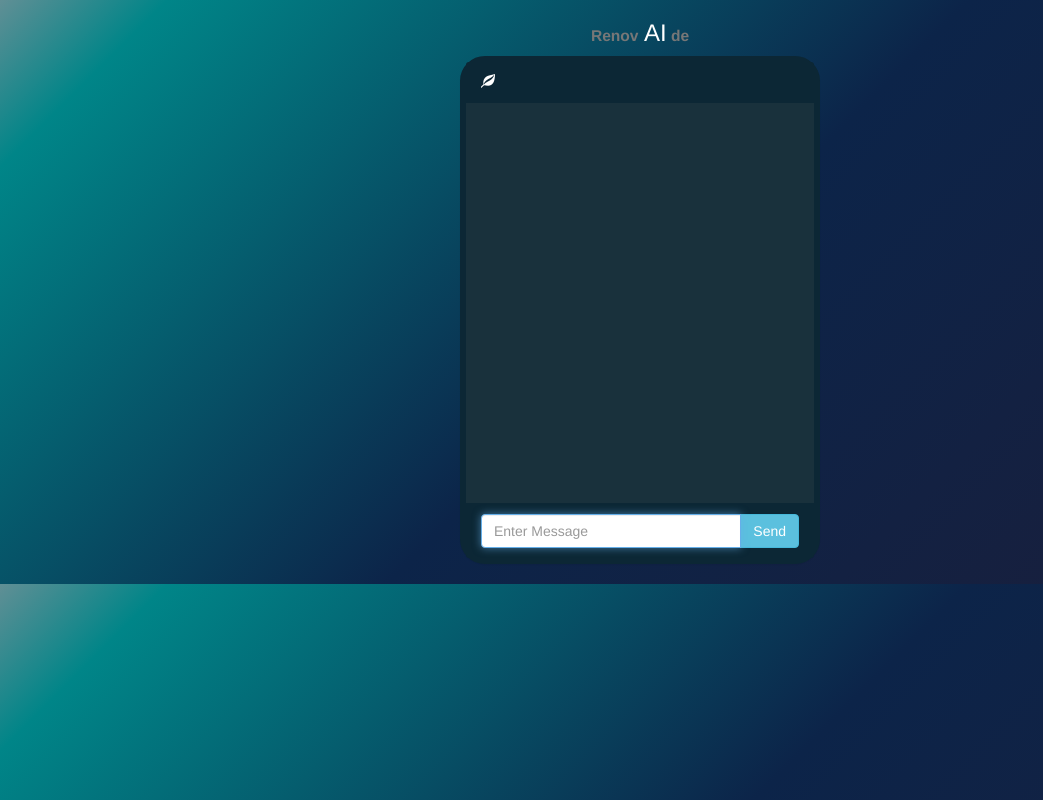
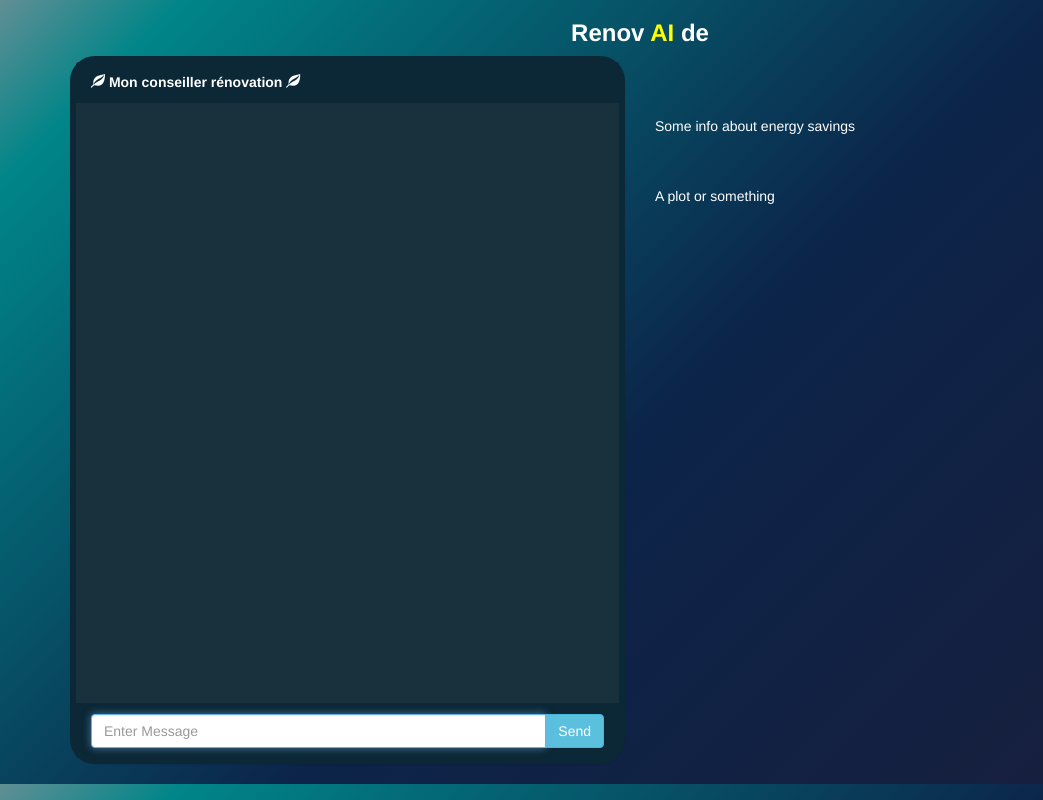
Before and after one commit to mejriray/Datathon, a Flask app: page /renovaide_chat in a window 1280 px wide. Shown: the whole page, without its empty margins (0-1043 px from the left). Run offline with Flask 3, Linux system fonts and the light colour scheme; parts of the project's set-up code (start-up, migrations or seed data) failed here and were passed over; some libraries are stand-ins or nearby versions.

Commit message:
amelioration ui chat et gestion reponse utilisateur

```diff
--- a/app.py
+++ b/app.py
@@ -1,13 +1,13 @@
 from flask import Flask, render_template, session, redirect, url_for, jsonify
 from flask_socketio import SocketIO, emit
 import threading
-from fct import fcts
+# from fct import fcts
 
 app = Flask(__name__)
 app.config['SECRET_KEY'] = 'your_secret_key' # For session management
 socketio = SocketIO(app)
 
-QUERY_ENGINE = fcts.init_server() # Init server bot backend
+# QUERY_ENGINE = fcts.init_server() # Init server bot backend
 
 # In-memory task completion flag and message - in production, use a database or cache
 task_status = {}
@@ -21,7 +21,30 @@ def query_reno_bot(session_key):
             + " dans le département 76. Elaborer une réponse avec les options d'aides financières disponibles."
         )
 
-        generated_response_string = fcts.get_bot_response(QUERY_ENGINE, request)
+        # generated_response_string = fcts.get_bot_response(QUERY_ENGINE, request)
+        generated_response_string = """ Pour identifier les économies d'énergie et passer de la classe DPE D à C pour votre appartement de 50 mètres carrés dans le département 76, vous pouvez envisager les mesures suivantes :
+
+1. Isolation : Assurez-vous que votre appartement est bien isolé, en particulier les murs, les fenêtres et le toit. Cela permettra de réduire les pertes de chaleur et de diminuer votre consommation d'énergie.
+
+2. Chauffage : Optez pour un système de chauffage plus efficace et économe en énergie, tel qu'une chaudière à granulés. Ce type de chauffage peut vous permettre de réaliser des économies significatives sur votre facture énergétique.
+
+3. Régulation de la température : Installez un thermostat programmable pour contrôler la température de votre appartement de manière plus précise et éviter les gaspillages d'énergie.
+
+4. Éclairage : Remplacez les ampoules traditionnelles par des ampoules LED, qui consomment moins d'énergie et ont une durée de vie plus longue.
+
+5. Appareils électroménagers : Choisissez des appareils électroménagers économes en énergie, tels que des réfrigérateurs et des lave-linge de classe énergétique A+++. Cela vous permettra de réduire votre consommation d'électrici réduire votre consommation d'électricité.
+
+En ce qui concerne les aides financières disponibles, vous pouvez envisager les options suivantes :
+
+1. Crédit d'impôt : Vous pourriez être éligible à un crédit d'impôt pour la transition énergétique (CITE) pour certaines dépenses liées à l'amélioration de l'efficacité énergétique de votre logement. logement.
+
+2. Éco-prêt à taux zéro : Vous pouvez également demander un éco-prêt à taux zéro pour financer les travaux de rénovation énergétique de votre appartement.
+
+3. Aides de l'Agence nationale de l'habitat (ANAH) : L'ANAH propose des subventions pour les travaux de rénovation énergétique, en particulier pour les ménages à revenu modeste.
+
+4. Certificats d'économie d'énergie (CEE) : Vous pouvez bénéficier de primes ou de bons d'achat en réalisant des travaux d'économie d'énergie et en obtenant des certificats d'économie d'énergie.                                                                                                                                                                                        bles dans votre département.
+
+Il est recommandé de contacter les autorités locales, les agences de l'énergie ou les professionnels du secteur pour obtenir des informations plus précises sur les aides financières disponibles dans votre département."""
         task_status[session_key] = True
         task_message[session_key] = generated_response_string
 
@@ -65,23 +88,28 @@ def renovaide_chat():
     return render_template('chat.html', initial_message=initial_message)
 
 
-@socketio.on('user_message')
+@socketio.on('user_input')
 def handle_user_message(message):
     # Logic to handle user message goes here...
     print('received message: ' + message)
     # Simulate response from ChatGPT-like bot
+    # TODO: Call bot here to get response
     bot_response = "This is a response from the bot."
     emit('bot_message', bot_response)
 
 
-@socketio.on('my event')
-def handle_my_custom_event(json):
-    print('received json: ' + str(json))
+@socketio.on('user_connection')
+def handle_user_connection(json):
+    print('received user connection json: ' + str(json))
+
 
 if __name__ == '__main__':
+    print("Initialize server")
     # Use the development server if running in debug mode
     if app.debug:
+        print("Debug mode start")
         socketio.run(app)
     else:
         # Use an ASGI server such as eventlet or gevent in production
+        print("Prod mode start")
         socketio.run(app, host='0.0.0.0', port=5000)
--- a/fct/fcts.py
+++ b/fct/fcts.py
@@ -32,8 +32,7 @@ logging.basicConfig(stream=sys.stdout, level=logging.INFO)
 logging.getLogger().addHandler(logging.StreamHandler(stream=sys.stdout))
 
 # Set API KEY
-OPENAI_API_KEY = os.environ["OPEN_API_KEY"]
-# Replace 'your-api-key' with your actual OpenAI API key
+OPENAI_API_KEY = "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"
 openai.api_key = OPENAI_API_KEY
 
 def init_server():
--- a/templates/chat.html
+++ b/templates/chat.html
@@ -11,15 +11,15 @@
     <link href="https://maxcdn.bootstrapcdn.com/font-awesome/4.6.3/css/font-awesome.min.css" rel="stylesheet">
     <style type="text/css">
         .fixed-panel {
-            min-height: 400px;
-            max-height: 1600px;
+            min-height: 600px;
+            max-height: 600px;
             background-color: #19313c;
             color: white;
-            overflow: auto;
+            overflow-y:auto;
         }
 
         .media-list {
-            overflow: auto;
+            overflow-y:auto;
             clear: both;
             display: table;
             overflow-wrap: break-word;
@@ -52,7 +52,29 @@
             background-color: #0c2735;
             border-top: 1px solid #0c2735;
             border-bottom-right-radius: 3px;
-            border-bottom-left-radius: 3px
+            border-bottom-left-radius: 3px;
+        }
+        .messages {
+            margin: 0;
+            padding: 0;
+            list-style: none;
+            display: grid;
+            gap: 1rem;
+        }
+        .chat-message {
+            padding: 10px 15px;
+            background-color: #0c2735b8;
+            border-top: 1px solid #0c2735;
+        }
+        .user-message {
+            padding: 10px 15px;
+            background-color: #2d3c44;
+            border-top: 1px solid #2d3c44;
+        }
+        .bot-message {
+            padding: 10px 15px;
+            background-color: #0c2735b8;
+            border-top: 1px solid #0c2735b8;
         }
 
         body {
@@ -73,13 +95,13 @@
 <body>
     <div class="container background-color: rgb(255,20,255);">
         <div class="row">
-            <h3 class="text-center"><small><strong>Renov</strong></small>
-                <font color="white">AI</font><small><strong> de</strong></small>
+            <h3 class="text-center"><font color="white"><strong>Renov</font>
+                <font color="yellow">AI</font><font color="white"> de</strong></font>
             </h3>
-            <div class="col-md-4 col-md-offset-4">
+            <div class="col-md-6">
                 <div id="chatPanel" class="panel panel-info">
                     <div class="panel-heading">
-                        <strong><span class="glyphicon glyphicon-leaf"></span></strong>
+                        <strong><span class="glyphicon glyphicon-leaf"></span> Mon conseiller rénovation <span class="glyphicon glyphicon-leaf"></span></strong>
                     </div>
                     <div class="panel-body fixed-panel">
                         <ul class="messages" id="messages">
@@ -89,7 +111,7 @@
                         <form method="post" id="chatbot-form">
                             <div class="input-group">
                                 <input type="text" class="form-control" placeholder="Enter Message" name="messageText"
-                                    id="messageText" autofocus />
+                                    id="user_input" autofocus />
                                 <span class="input-group-btn">
                                     <button class="btn btn-info" type="button" id="chatbot-form-btn" onclick="sendMessage()">Send</button>
                                 </span>
@@ -97,6 +119,16 @@
                         </form>
                     </div>
                 </div>
+            </div>
+            <div class="col-md-6">
+                <br><br><br>
+                <p>
+                    <font color="white">Some info about energy savings</font>
+                </p>
+                <br><br>
+                <p>
+                    <font color="white">A plot or something</font>
+                </p>
             </div>
         </div>
     </div>
@@ -106,52 +138,46 @@
 
         socket.on('connect', function () {
             // Emit a message upon connection
-            socket.emit('my event', { data: 'User has connected!' });
+            socket.emit('user_connection', { data: 'User has connected!' });
 
             // Display the initial message if there is one
             var initialMessage = "{{ initial_message|safe }}";
             if (initialMessage) {
-                addMessage("Bot", initialMessage, true);
+                addMessage("RenovAI", initialMessage, true);
             }
         });
 
-        //$(document).ready(function () {
-        //    // If there's an initial message, show it.
-        //    var initialMessage = "{{ initial_message }}";
-        //    if (initialMessage) {
-        //        addMessage("Bot", initialMessage);
-        //    }
-        //});
-
         socket.on('bot_message', function (msg) {
             // Append the bot's message to the message list.
-            addMessage("Bot", msg);
+            addMessage("RenovAI", msg, true);
+            $("user_input").removeAttr('disabled');
         });
 
         function sendMessage() {
-            var messageText = $('#message').val();
-            addMessage("You", messageText);
-            socket.emit('message', messageText);
-            $('#message').val('');
+            var messageText = $('#user_input').val();
+            addMessage("Vous", messageText);
+            socket.emit('user_input', messageText);
+            $('#user_input').val('');
+            $("user_input").attr('disabled', 'disabled');
             return false;
         }
 
         // Update the addMessage function to handle HTML content if needed
         function addMessage(sender, message, isHtml) {
-            var messageElement = $('<li>');
-            if (sender) {
-                displayMessage = sender + ": " + message;
+            var displayMessage = sender + " : " + message;
+            var css_class = '"chat-message"';
+            if(sender=='RenovAI') {
+                css_class = '"bot-message"';
             } else {
-                displayMessage = message
+                css_class = '"user-message"';
             }
+            list_elem = '<li class=' + css_class + '>'
             if (isHtml) {
-                var messageElement = $('<li>').html(displayMessage);
+                var messageElement = $(list_elem).html(displayMessage);
             } else {
-                var messageElement = $('<li>').text(displayMessage);
+                var messageElement = $(list_elem).text(displayMessage);
             }
             $('#messages').append(messageElement);
-            console.log("messageElement");
-            console.log(messageElement);
         }
     </script>
 </body>
```
